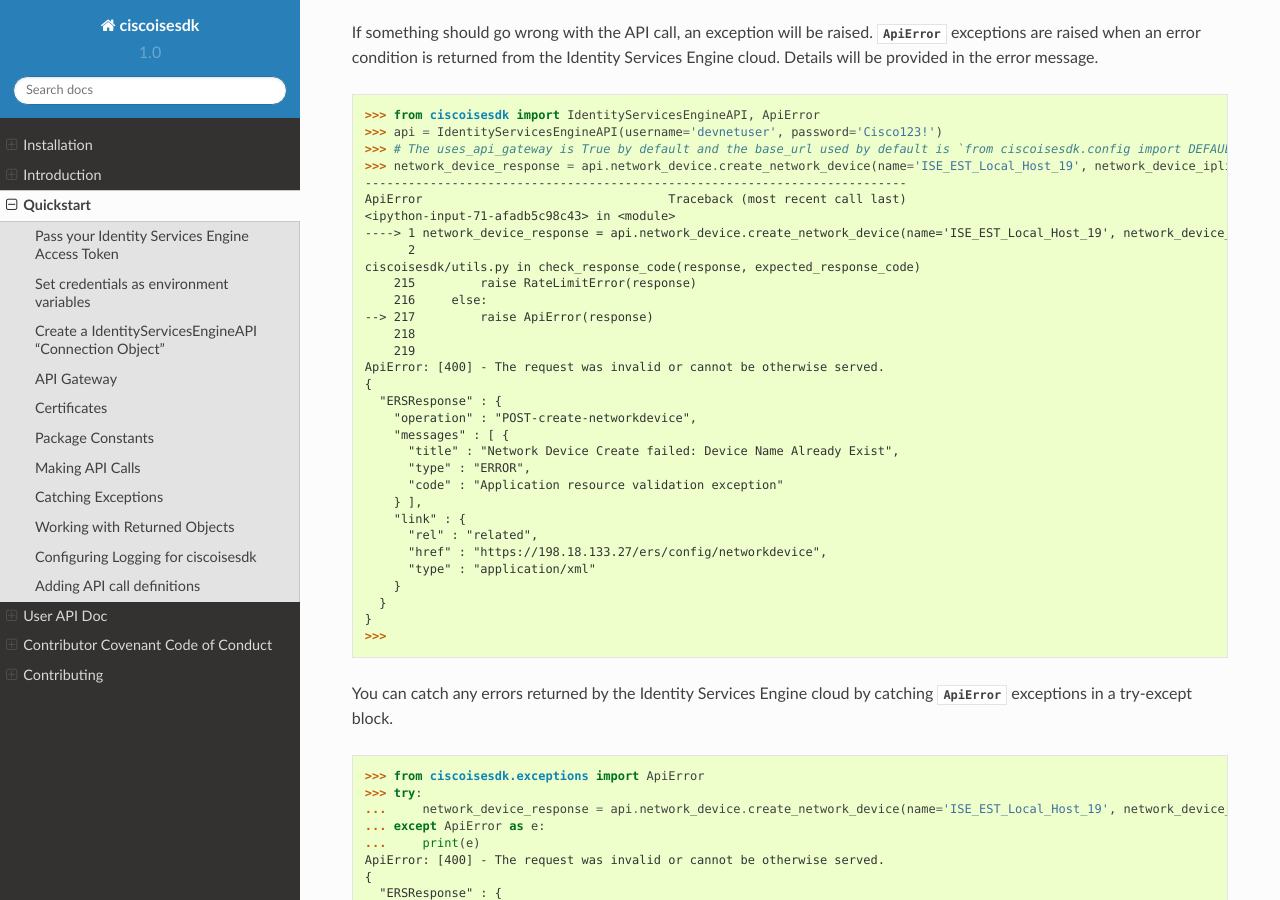
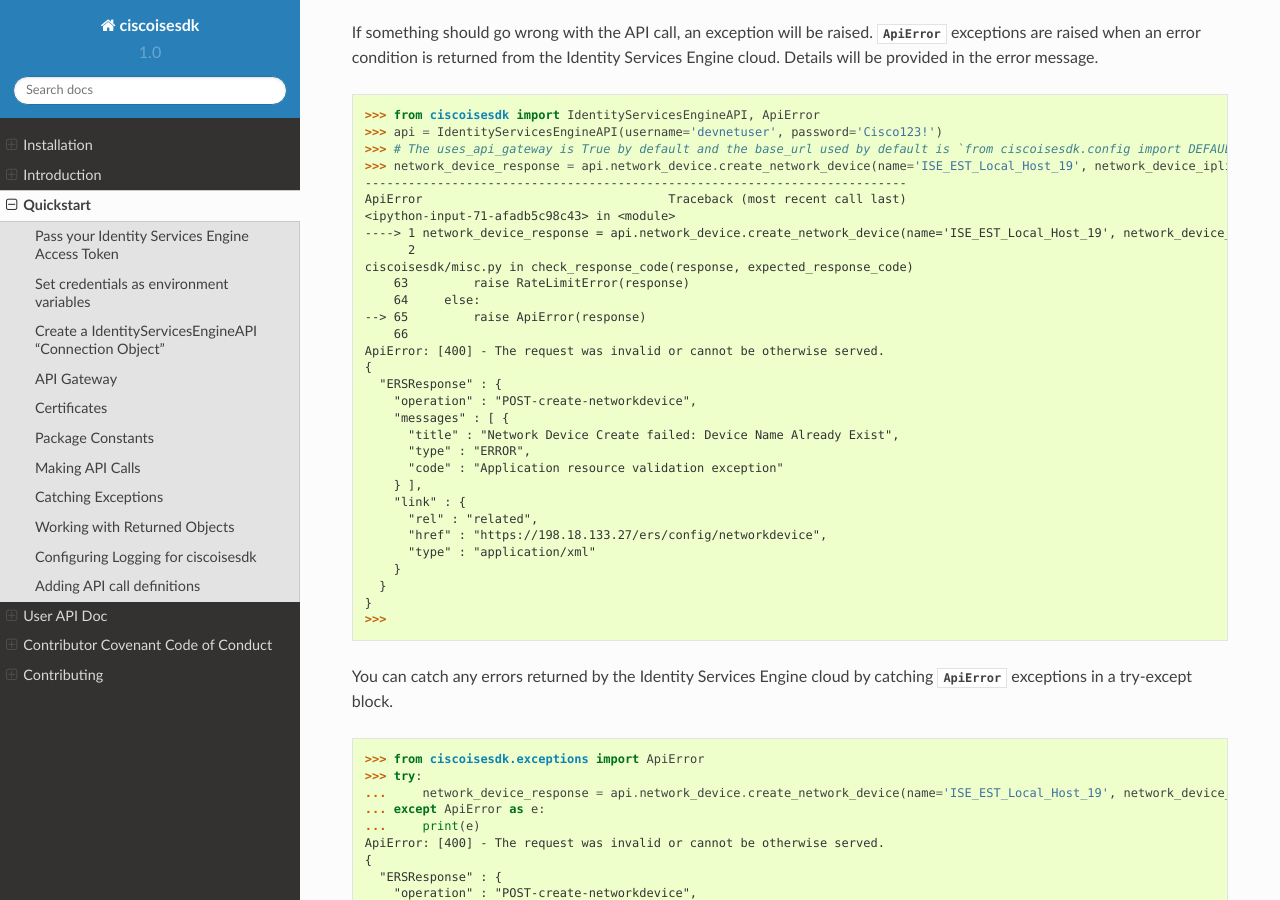
Before and after one commit to CiscoISE/ciscoisesdk, a Sphinx documentation site: the page built from docs/api/quickstart.rst, in a window 1280 px wide and 900 px high, scrolled down 7206 px. Built offline with Sphinx 7.4.7 and the Read the Docs theme 2.0.0, drawn with Linux system fonts in a browser that asks for light colours.

Commit message:
Update doc traceback

```diff
--- a/docs/api/quickstart.rst
+++ b/docs/api/quickstart.rst
@@ -414,12 +414,11 @@
     <ipython-input-71-afadb5c98c43> in <module>
     ----> 1 network_device_response = api.network_device.create_network_device(name='ISE_EST_Local_Host_19', network_device_iplist=[{"ipaddress": "127.35.0.1", "mask": 32}])
           2
-    ciscoisesdk/utils.py in check_response_code(response, expected_response_code)
-        215         raise RateLimitError(response)
-        216     else:
-    --> 217         raise ApiError(response)
-        218
-        219
+    ciscoisesdk/misc.py in check_response_code(response, expected_response_code)
+        63         raise RateLimitError(response)
+        64     else:
+    --> 65         raise ApiError(response)
+        66
     ApiError: [400] - The request was invalid or cannot be otherwise served.
     {
       "ERSResponse" : {
```
